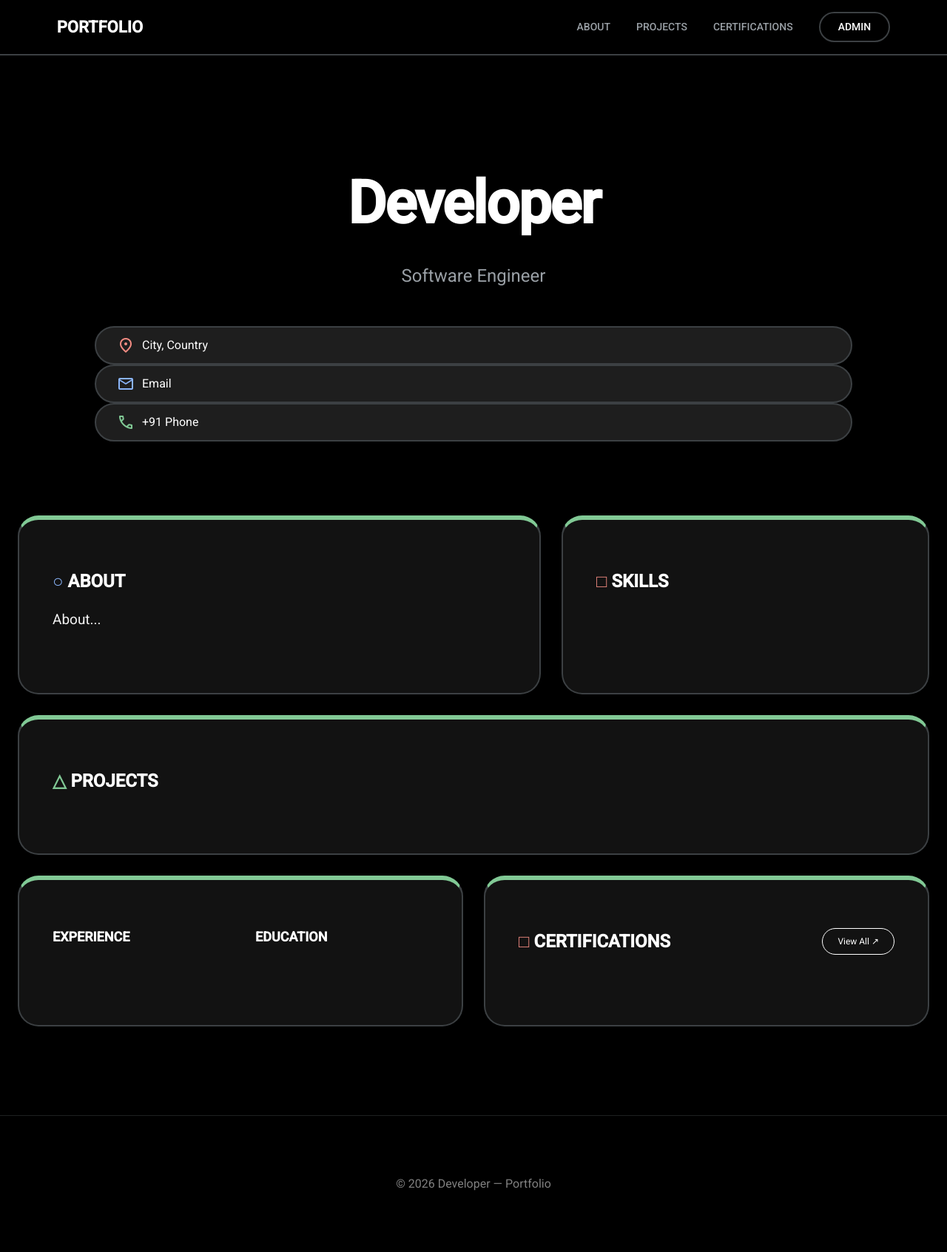
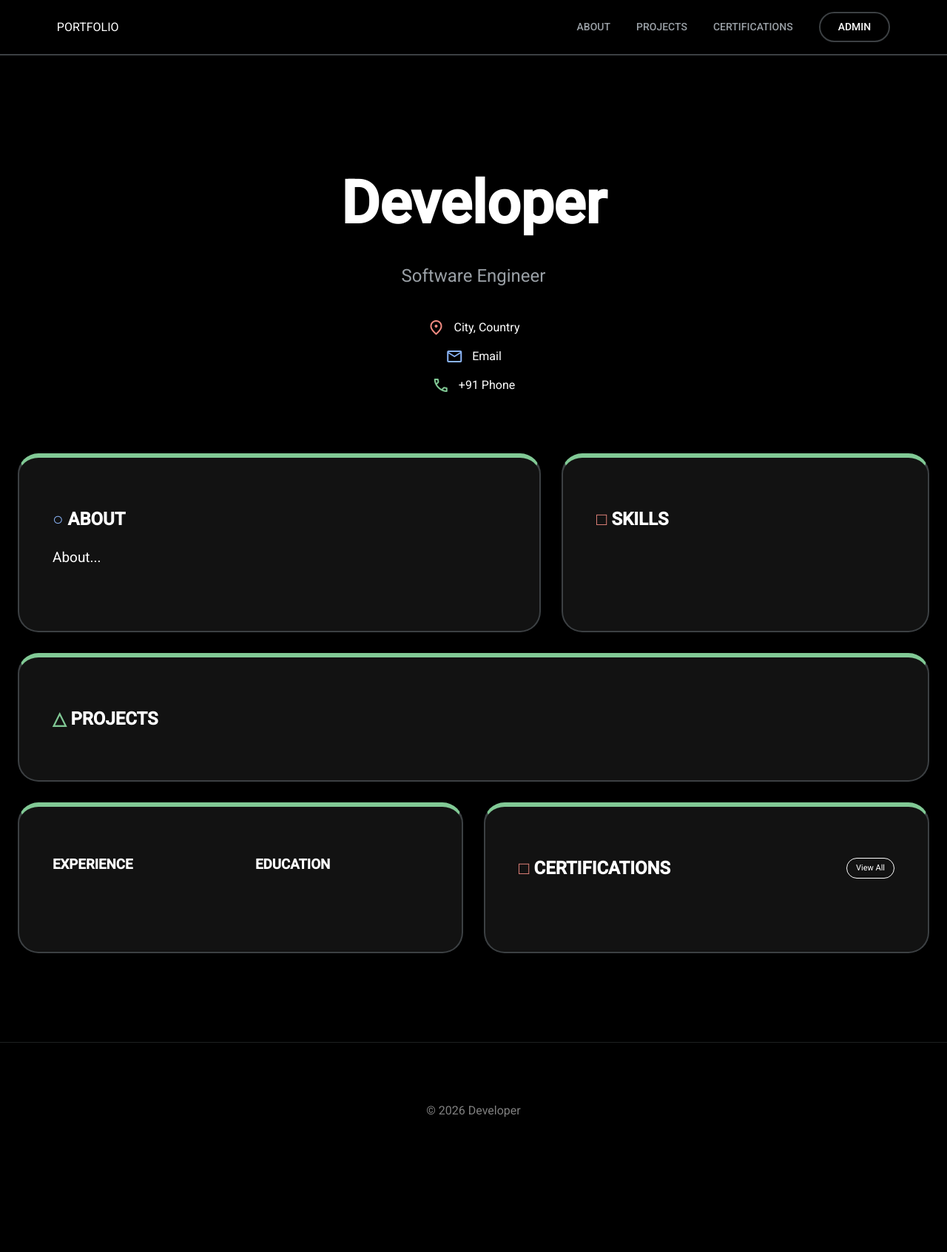
Before and after one commit to madesh0005/portfolio, a Flask app: page / in a window 1280 px wide. Shown: the whole page at 74% size. After the commit the page ends 1511 px from the top, so only its background shows below. Run offline with Flask 3, Linux system fonts and the light colour scheme; data that the repository does not hold is empty; some web fonts are replaced.

Commit message:
Update index.html

```diff
--- a/templates/index.html
+++ b/templates/index.html
@@ -19,239 +19,108 @@
             --border: #3c4043;
             --radius: 28px;
             --outline-width: 2px;
-            /* Interaction Variables */
             --transition: all 0.3s cubic-bezier(0.4, 0, 0.2, 1);
-            --glow: 0 8px 32px rgba(129, 201, 149, 0.15);
         }
 
         * { box-sizing: border-box; outline: none; }
-
         html { scroll-behavior: smooth; }
-
         body {
             margin: 0;
             font-family: 'Google Sans', 'Roboto', sans-serif;
             background-color: var(--bg-color);
             color: var(--text-white);
             line-height: 1.5;
-            animation: fadeInPage 0.8s ease-out;
         }
 
-        @keyframes fadeInPage {
-            from { opacity: 0; transform: translateY(10px); }
-            to { opacity: 1; transform: translateY(0); }
+        /* --- NAVIGATION --- */
+        nav {
+            position: sticky; top: 0;
+            background: rgba(0, 0, 0, 0.85);
+            backdrop-filter: blur(20px);
+            z-index: 1000; padding: 16px 6%;
+            display: flex; justify-content: space-between; align-items: center;
+            border-bottom: var(--outline-width) solid var(--border);
         }
 
-        /* --- INTERACTIVE NAVIGATION --- */
-        nav {
-            position: sticky;
-            top: 0;
-            background: rgba(0, 0, 0, 0.85);
-            backdrop-filter: blur(20px);
-            -webkit-backdrop-filter: blur(20px);
-            z-index: 1000;
-            padding: 16px 6%;
-            display: flex;
-            justify-content: space-between;
-            align-items: center;
-            border-bottom: var(--outline-width) solid var(--border);
-            transition: var(--transition);
-        }
-
-        .nav-brand {
-            font-size: 22px;
-            font-weight: 700;
-            color: #ffffff;
-            cursor: pointer;
-            transition: var(--transition);
-        }
-        .nav-brand:hover { color: var(--g-green-variant); }
-
         .nav-links { display: flex; align-items: center; gap: 35px; }
-        .nav-links a {
-            text-decoration: none;
-            color: var(--text-sub);
-            font-size: 14px;
-            font-weight: 500;
-            transition: var(--transition);
-            position: relative;
-        }
+        .nav-links a { text-decoration: none; color: var(--text-sub); font-size: 14px; font-weight: 500; transition: var(--transition); }
         .nav-links a:hover { color: #fff; }
-        .nav-links a::after {
-            content: '';
-            position: absolute;
-            width: 0; height: 2px;
-            bottom: -4px; left: 0;
-            background-color: var(--g-green-variant);
-            transition: var(--transition);
-        }
-        .nav-links a:hover::after { width: 100%; }
 
         .admin-pill {
-            background: transparent;
-            color: #ffffff !important;
-            padding: 8px 24px;
-            border-radius: 50px;
+            background: transparent; color: #ffffff !important;
+            padding: 8px 24px; border-radius: 50px;
             border: var(--outline-width) solid var(--border);
             transition: var(--transition);
         }
-        .admin-pill:hover {
-            border-color: var(--g-green-variant);
-            background: rgba(129, 201, 149, 0.1);
-            transform: scale(1.05);
-        }
+        .admin-pill:hover { border-color: var(--g-green-variant); background: rgba(129, 201, 149, 0.1); }
 
-        /* --- HERO --- */
-        header { padding: 140px 10% 100px 10%; text-align: center; }
-        .hero-name { font-size: clamp(40px, 8vw, 80px); font-weight: 700; margin: 0; color: #ffffff; letter-spacing: -2px; }
-        .hero-tag { font-size: 24px; color: var(--text-sub); margin: 20px 0 50px 0; }
+        /* --- HERO & ORIGINAL CONTACT STRUCTURE --- */
+        header { padding: 140px 10% 80px 10%; text-align: center; }
+        .hero-name { font-size: clamp(40px, 8vw, 80px); font-weight: 700; margin: 0; color: #ffffff; }
+        .hero-tag { font-size: 24px; color: var(--text-sub); margin: 20px 0 40px 0; }
 
-        .chip {
-            padding: 12px 28px;
-            background: var(--surface-variant);
-            border: var(--outline-width) solid var(--border);
-            border-radius: 100px;
-            display: flex;
-            align-items: center;
-            gap: 10px;
-            color: #ffffff;
-            transition: var(--transition);
-            cursor: default;
-        }
-        .chip:hover {
-            border-color: var(--text-sub);
-            transform: translateY(-3px);
-            background: #252525;
-        }
-
-        /* --- INTERACTIVE BENTO GRID --- */
-        .main-content {
-            max-width: 1400px;
-            margin: 0 auto;
-            padding: 0 24px 120px 24px;
-            display: grid;
-            grid-template-columns: repeat(12, 1fr);
-            gap: 28px;
-        }
-
-        .card {
-            background: var(--surface);
-            border-radius: var(--radius);
-            padding: 45px;
-            border: var(--outline-width) solid var(--border);
-            border-top: 6px solid var(--g-green-variant);
-            transition: var(--transition);
-            position: relative;
-            overflow: hidden;
-        }
-
-        .card:hover {
-            transform: translateY(-8px);
-            border-color: #555;
-            box-shadow: var(--glow);
-        }
-
-        .col-7 { grid-column: span 7; }
-        .col-5 { grid-column: span 5; }
-        .col-6 { grid-column: span 6; }
-        .col-12 { grid-column: span 12; }
-
-        /* SOCIAL BUTTONS */
-        .social-btn-inner {
-            background: var(--surface-variant);
-            padding: 28px;
-            border-radius: 24px;
-            border: var(--outline-width) solid var(--border);
+        /* Restoring the original vertical/block layout for contact info */
+        .contact-info-block {
             display: flex;
             flex-direction: column;
             align-items: center;
             gap: 15px;
+            margin-top: 30px;
+        }
+        .contact-item {
+            display: flex;
+            align-items: center;
+            gap: 12px;
+            font-size: 16px;
+            color: #ffffff;
+        }
+
+        /* --- BENTO GRID --- */
+        .main-content {
+            max-width: 1400px; margin: 0 auto; padding: 0 24px 120px 24px;
+            display: grid; grid-template-columns: repeat(12, 1fr); gap: 28px;
+        }
+
+        .card {
+            background: var(--surface); border-radius: var(--radius); padding: 45px;
+            border: var(--outline-width) solid var(--border);
+            border-top: 6px solid var(--g-green-variant);
             transition: var(--transition);
         }
-        .social-btn-inner:hover {
-            background: #252525;
-            border-color: #fff;
-            transform: scale(1.03);
+        .card:hover { transform: translateY(-8px); box-shadow: 0 8px 32px rgba(129, 201, 149, 0.1); }
+
+        .col-7 { grid-column: span 7; } .col-5 { grid-column: span 5; }
+        .col-6 { grid-column: span 6; } .col-12 { grid-column: span 12; }
+
+        /* SOCIALS */
+        .social-btn-inner {
+            background: var(--surface-variant); padding: 28px; border-radius: 24px;
+            border: var(--outline-width) solid var(--border);
+            display: flex; flex-direction: column; align-items: center; gap: 15px; transition: var(--transition);
         }
+        .social-btn-inner:hover { background: #252525; transform: scale(1.03); }
 
-        .logo-box {
-            background: #ffffff;
-            padding: 10px;
-            border-radius: 50%;
-            width: 52px; height: 52px;
-            display: flex;
-            align-items: center;
-            justify-content: center;
-            transition: var(--transition);
-        }
-        .social-btn-inner:hover .logo-box { transform: rotate(10deg); }
-
-        /* SKILLS */
-        .skill-tag {
-            background: #1a1a1a;
-            padding: 10px 20px;
-            border-radius: 14px;
-            border: 1px solid var(--border);
-            transition: var(--transition);
-            cursor: pointer;
-        }
-        .skill-tag:hover {
-            border-color: var(--g-red);
-            background: rgba(242, 139, 130, 0.05);
-            transform: translateY(-2px);
-        }
+        .logo-box { background: #ffffff; padding: 10px; border-radius: 50%; width: 52px; height: 52px; display: flex; align-items: center; justify-content: center; }
+        .logo-img { width: 28px; height: 28px; }
 
         /* PROJECTS */
         .project-card {
-            background: var(--surface-variant);
-            padding: 35px;
-            border-radius: 24px;
-            border: var(--outline-width) solid var(--border);
-            transition: var(--transition);
-            cursor: pointer;
+            background: var(--surface-variant); padding: 35px; border-radius: 24px;
+            border: var(--outline-width) solid var(--border); transition: var(--transition);
         }
-        .project-card:hover {
-            border-color: var(--g-green-variant);
-            background: #252525;
-            transform: translateX(5px);
-        }
+        .project-card:hover { border-color: var(--g-green-variant); transform: translateX(5px); }
 
         /* EXPERIENCE */
-        .exp-item {
-            margin-bottom: 35px;
-            padding-left: 25px;
-            border-left: var(--outline-width) solid var(--border);
-            transition: var(--transition);
-        }
-        .exp-item:hover {
-            border-left-color: var(--g-blue);
-            padding-left: 30px;
-        }
+        .exp-item { margin-bottom: 35px; padding-left: 25px; border-left: var(--outline-width) solid var(--border); transition: var(--transition); }
+        .exp-item:hover { border-left-color: var(--g-blue); }
 
-        /* BUTTONS */
-        .view-all-btn {
-            color: #ffffff;
-            border: 1px solid #ffffff;
-            padding: 8px 20px;
-            border-radius: 50px;
-            text-decoration: none;
-            font-size: 12px;
-            transition: var(--transition);
-        }
-        .view-all-btn:hover {
-            background: #fff;
-            color: #000;
-        }
-
-        @media (max-width: 1024px) {
-            .col-7, .col-5, .col-6, .col-12 { grid-column: span 12; }
-        }
+        @media (max-width: 1024px) { .col-7, .col-5, .col-6, .col-12 { grid-column: span 12; } }
     </style>
 </head>
 <body>
 
 <nav>
-    <div class="nav-brand" onclick="window.scrollTo(0,0)">PORTFOLIO</div>
+    <div class="nav-brand">PORTFOLIO</div>
     <div class="nav-links">
         <a href="#about">ABOUT</a>
         <a href="#projects">PROJECTS</a>
@@ -265,27 +134,26 @@
     <h1 class="hero-name">{{ profile.get('name', 'Developer') }}</h1>
     <p class="hero-tag">{{ profile.get('profession', 'Software Engineer') }}</p>
 
-    <div class="chip-container">
-        <div class="chip">
+    <div class="contact-info-block">
+        <div class="contact-item">
             <span class="material-symbols-outlined" style="color:var(--g-red)">location_on</span>
-            {{ profile.get('city', 'City') }}, {{ profile.get('country', 'Country') }}
+            <span>{{ profile.get('city', 'City') }}, {{ profile.get('country', 'Country') }}</span>
         </div>
-        <div class="chip">
+        <div class="contact-item">
             <span class="material-symbols-outlined" style="color:var(--g-blue)">mail</span>
-            {{ profile.get('email', 'Email') }}
+            <span>{{ profile.get('email', 'Email') }}</span>
         </div>
-        <div class="chip">
+        <div class="contact-item">
             <span class="material-symbols-outlined" style="color:var(--g-green-variant)">call</span>
-            +91 {{ profile.get('phone', 'Phone') }}
+            <span>+91 {{ profile.get('phone', 'Phone') }}</span>
         </div>
     </div>
 </header>
 
 <div class="main-content">
-
     <div class="card col-7" id="about">
         <h2><span style="color: var(--g-blue)">○</span> ABOUT</h2>
-        <p style="font-size: 19px; color: #ffffff; opacity: 0.95;">{{ profile.get('description', 'About...') }}</p>
+        <p style="font-size: 19px; color: #ffffff;">{{ profile.get('description', 'About...') }}</p>
 
         <div style="display: grid; grid-template-columns: repeat(2, 1fr); gap: 20px; margin-top: 40px;">
             {% for platform in ['github', 'linkedin', 'leetcode', 'hackerrank'] %}
@@ -304,25 +172,25 @@
 
     <div class="card col-5">
         <h2><span style="color: var(--g-red)">□</span> SKILLS</h2>
-        <div style="display: flex; flex-wrap: wrap; gap: 12px; margin-top: 10px;">
+        <div style="display: flex; flex-wrap: wrap; gap: 12px;">
             {% for id, skill in data.get('skills', {}).items() %}
-            <div class="skill-tag">
+            <div style="background: #1a1a1a; padding: 10px 20px; border-radius: 14px; border: 1px solid var(--border);">
                 <span style="font-weight: 600;">{{ skill.name }}</span>
-                <span style="font-size: 11px; color: var(--g-red); margin-left: 8px;">{{ skill.level }}</span>
+                <span style="font-size: 11px; color: #ffffff; opacity: 0.6; margin-left: 8px;">{{ skill.level }}</span>
             </div>
             {% endfor %}
         </div>
     </div>
 
     <div class="card col-12" id="projects">
-        <h2 style="margin-bottom: 35px;"><span style="color: var(--g-green-variant)">△</span> PROJECTS</h2>
+        <h2><span style="color: var(--g-green-variant)">△</span> PROJECTS</h2>
         <div style="display: grid; grid-template-columns: repeat(auto-fit, minmax(350px, 1fr)); gap: 28px;">
             {% for id, proj in data.get('projects', {}).items() %}
             {% if not proj.hidden %}
             <div class="project-card">
-                <div style="color: var(--g-green-variant); font-size: 12px; font-weight: 700; text-transform: uppercase; margin-bottom: 12px;">{{ proj.domain }}</div>
-                <a href="{{ proj.link }}" target="_blank" style="color: #ffffff; text-decoration: none; font-size: 20px; font-weight: 700; display: block; margin-bottom: 10px;">{{ proj.title }} ↗</a>
-                <p style="font-size: 15px; color: #bbb; margin: 0;">{{ proj.desc }}</p>
+                <div style="color: var(--g-green-variant); font-size: 12px; font-weight: 700; text-transform: uppercase;">{{ proj.domain }}</div>
+                <a href="{{ proj.link }}" target="_blank" style="color: #ffffff; text-decoration: none; font-size: 20px; font-weight: 700;">{{ proj.title }} ↗</a>
+                <p style="font-size: 15px; color: #bbb;">{{ proj.desc }}</p>
             </div>
             {% endif %}
             {% endfor %}
@@ -332,20 +200,20 @@
     <div class="card col-6">
         <div style="display: grid; grid-template-columns: 1fr 1fr; gap: 40px;">
             <div>
-                <h3 style="margin-bottom: 30px; font-size: 18px;">EXPERIENCE</h3>
+                <h3>EXPERIENCE</h3>
                 {% for id, exp in data.get('internships', {}).items() %}
                 <div class="exp-item">
-                    <div style="font-size: 12px; color: var(--g-blue); font-weight: 700; margin-bottom: 4px;">{{ exp.duration }}</div>
+                    <div style="font-size: 12px; color: #ffffff; opacity: 0.7;">{{ exp.duration }}</div>
                     <div style="font-weight: 600; font-size: 16px;">{{ exp.role }}</div>
                     <div style="font-size: 14px; color: #9aa0a6;">{{ exp.company }}</div>
                 </div>
                 {% endfor %}
             </div>
             <div>
-                <h3 style="margin-bottom: 30px; font-size: 18px;">EDUCATION</h3>
+                <h3>EDUCATION</h3>
                 {% for id, edu in data.get('education', {}).items() %}
                 <div class="exp-item">
-                    <div style="font-size: 12px; color: #9aa0a6; margin-bottom: 4px;">{{ edu.year }}</div>
+                    <div style="font-size: 12px; color: #9aa0a6;">{{ edu.year }}</div>
                     <div style="font-weight: 600; font-size: 16px;">{{ edu.title }}</div>
                     <div style="font-size: 14px; color: #9aa0a6;">{{ edu.school }}</div>
                 </div>
@@ -357,21 +225,20 @@
     <div class="card col-6" id="certifications">
         <div style="display: flex; justify-content: space-between; align-items: center; margin-bottom: 30px;">
             <h2><span style="color: var(--g-red)">□</span> CERTIFICATIONS</h2>
-            <a href="{{ url_for('certifications') }}" class="view-all-btn">View All ↗</a>
+            <a href="{{ url_for('certifications') }}" style="color: #fff; border: 1px solid #fff; padding: 5px 12px; border-radius: 50px; font-size: 11px; text-decoration: none;">View All</a>
         </div>
         <div style="display: flex; flex-wrap: wrap; gap: 10px;">
             {% for id, cert in data.get('certifications', {}).items() %}
-            <div style="background: var(--surface-variant); border: 1px solid var(--border); border-radius: 12px; padding: 12px 20px; transition: var(--transition); cursor: pointer;" onmouseover="this.style.borderColor='#fff'" onmouseout="this.style.borderColor='var(--border)'">
+            <div style="background: var(--surface-variant); border: 1px solid var(--border); border-radius: 12px; padding: 12px 20px;">
                 <div style="font-size: 14px; font-weight: 600;">{{ cert.short_title }}</div>
             </div>
             {% endfor %}
         </div>
     </div>
-
 </div>
 
 <footer style="padding: 80px 0; border-top: 1px solid var(--border); text-align: center; opacity: 0.5;">
-    &copy; 2026 {{ profile.get('name', 'Developer') }} — Portfolio
+    &copy; 2026 {{ profile.get('name', 'Developer') }}
 </footer>
 
 </body>
```
